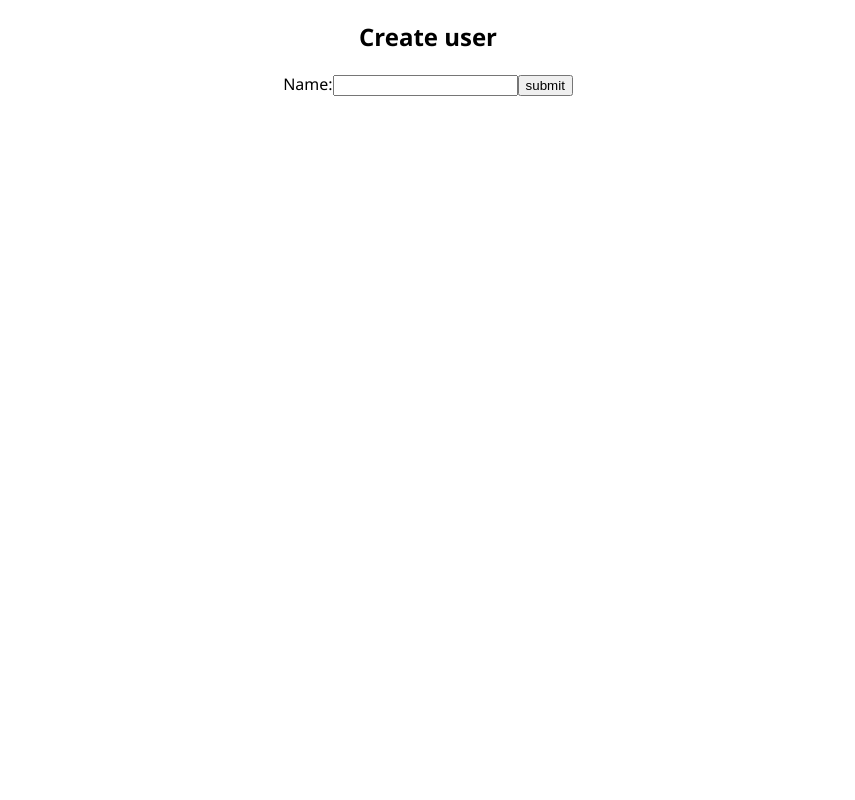
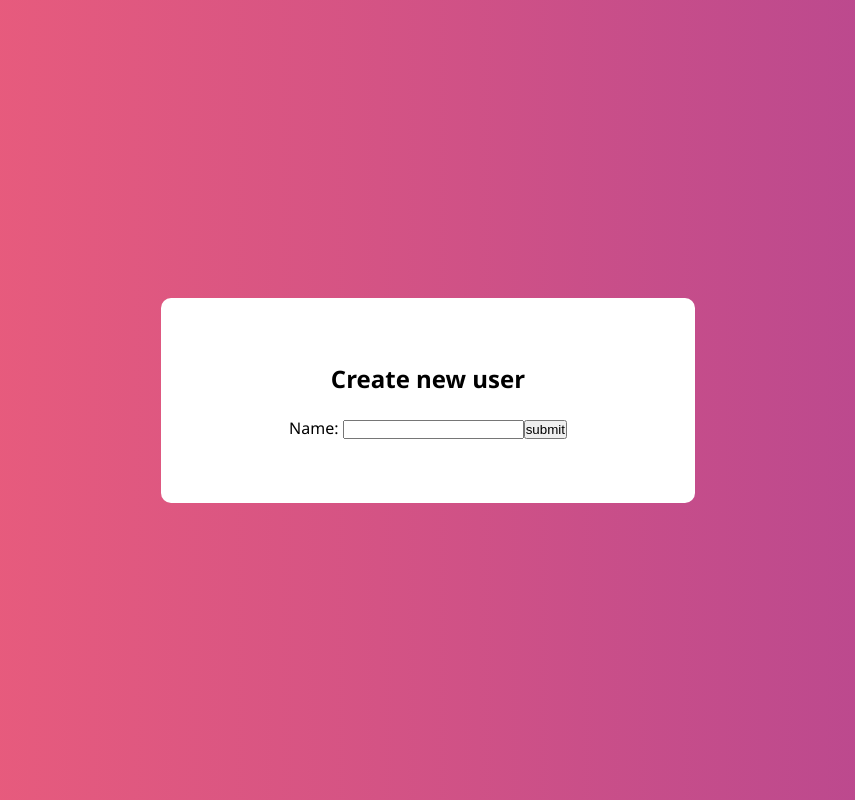
Before and after one commit to Vinay-Id/React-Apps, a React (Create React App) app in the folder crud-app/: page /create in a window 1280 px wide. Shown: the whole page, without its empty margins (212-1067 px from the left). Built offline with nearby package versions, Linux system fonts and the light colour scheme.

Commit message:
made changes in crud app

```diff
--- a/crud-app/src/Create.js
+++ b/crud-app/src/Create.js
@@ -11,16 +11,17 @@ const Create = () => {
     };
 
   return (
-    <div>
-        <h2>Create user</h2>
-
+    <div className='bg-gradient screen-size d-flex-content'>
+        <div className='card'>
+        <h2>Create new user</h2>
+        <br/>
         <form onSubmit={handleSubmit}>
             <label>
-                Name:<input type="text" value={user} onChange={(e)=>setUser(e.target.value)}/>
+                Name: <input type="text" value={user} onChange={(e)=>setUser(e.target.value)}/>
             </label>
             <button type="submit">submit</button>
         </form>
-
+        </div>
     </div>
   )
 }
--- a/crud-app/src/Edit.js
+++ b/crud-app/src/Edit.js
@@ -17,15 +17,17 @@ function Edit() {
     console.log(user);
 
   return (
-    <div>
+    <div className='bg-gradient screen-size d-flex-content'>
+      <div  className='card'>
+        <h2>Edit user</h2>
+        <br/>
          <form onSubmit={handleSubmit}>
         <label>
-          Name:
-          <input type="text" value={user} onChange={(e)=>setUser(e.target.value)} />
+          Name: <input type="text" value={user} onChange={(e)=>setUser(e.target.value)} />
         </label>
         <button type="submit">Update</button>
       </form>
-
+      </div>
     </div>
   )
 }
--- a/crud-app/src/Home.js
+++ b/crud-app/src/Home.js
@@ -11,14 +11,17 @@ useEffect(()=>{
 },[])
 
 return(
-    <div>
+    <div className='bg-gradient screen-size d-flex-content'>
+        <div className='card custom-card'>
         <h2>User list</h2>
-        <Link to='/create'>Create new user</Link>
+       <div> <Link to='/create'>Create new user</Link></div>
+       <br/>
         <>
             {
-              items.length>0 && items.map(item=><div className="mt-1 d-flex" key={item.id}><span> {item.name} </span> <span><Link to={`/view/${item.id}`}>View</Link> - <Link to={`/edit/${item.id}`}>Edit</Link> </span></div>)
+              items.length>0 && items.map(item=><Link className="text-none" to={`/view/${item.id}`}><div className="mt-1 d-flex" key={item.id}><span> {item.name} </span> <span> <Link to={`/edit/${item.id}`}>Edit</Link> </span></div></Link>)
             }
         </>
+        </div>
     </div>
 )
 }
--- a/crud-app/src/View.js
+++ b/crud-app/src/View.js
@@ -16,10 +16,14 @@ function View() {
   if (!user) return <div>Loading...</div>;
 
   return (
-    <div>
+    <div className='bg-gradient screen-size d-flex-content'>
+      <div className='card'>
       <h2>User Details</h2>
-      <p><strong>ID:</strong> {user.id}</p>
+      <br/>
       <p><strong>Name:</strong> {user.name}</p>
+      <p><strong>Username:</strong> {user.username}</p>
+      <p><strong>Website:</strong> {user.website}</p>
+      </div>
     </div>
   );
 }
--- a/crud-app/src/index.css
+++ b/crud-app/src/index.css
@@ -1,3 +1,8 @@
+*{
+  margin: 0;
+  padding: 0;
+  box-sizing: border-box;
+}
 body {
   margin: 0;
   font-family: 'Segoe UI', Tahoma, Geneva, Verdana, sans-serif;
@@ -15,6 +20,34 @@ body {
   margin: 10px auto ;
 }
 .d-flex:hover{
-background-color: #37e1e142;
+/* background-color: #37e1e142; */
+background-color: #f15f7abe;
 cursor: pointer;
 }
+.text-none{
+  text-decoration: none;
+  color: black;
+}
+.bg-gradient{
+  background: #B24592;
+  background: -webkit-linear-gradient(to right, #F15F79, #B24592);
+  background: linear-gradient(to right, #F15F79, #B24592);
+}
+.screen-size{
+  min-height: 100vh;
+  min-width: 100vw;
+}
+.d-flex-content{
+  display: flex;
+  justify-content: center;
+  align-items: center;
+}
+.card{
+  padding:5% 10%;
+  background-color: white;
+  border-radius: 10px;
+}
+.custom-card{
+  padding:3% 0;
+  width: 80% ;
+}
```
